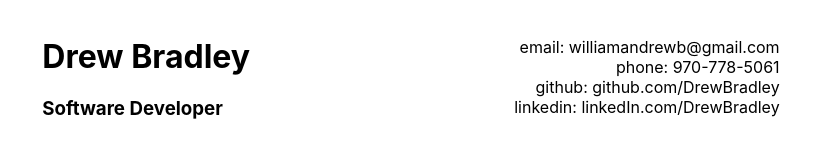
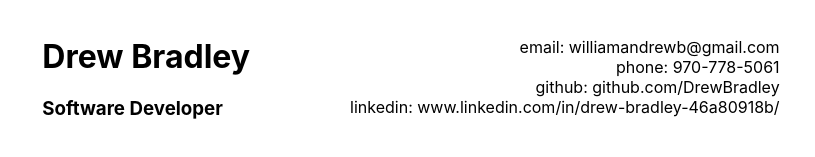
Before and after one commit to DrewBradley/drew-bradley-technical-resume, a React (Create React App) app: page / in a window 1280 px wide. Shown: the top 157 px of the page, without its empty margins (229-1044 px from the left). Built offline with nearby package versions, Linux system fonts and the light colour scheme.

Commit message:
Update CSS.

```diff
--- a/src/components/Header/Contact.js
+++ b/src/components/Header/Contact.js
@@ -6,7 +6,7 @@ const Contact = () => {
       <p className="contact-deet">email: williamandrewb@gmail.com</p>
       <p className="contact-deet">phone: 970-778-5061</p>
       <p className="contact-deet">github: github.com/DrewBradley</p>
-      <p className="contact-deet">linkedin: linkedIn.com/DrewBradley</p>
+      <p className="contact-deet">linkedin: www.linkedin.com/in/drew-bradley-46a80918b/</p>
     </section>
   )
 }
```
Also changed, not shown: 1 other file (tests, documents, lock files or other folders).
